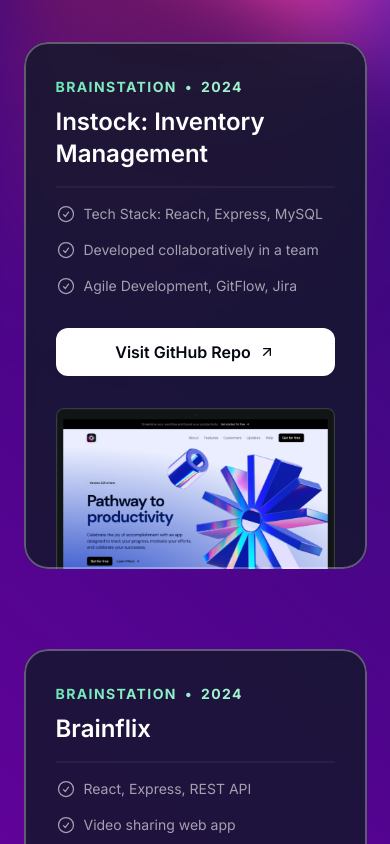
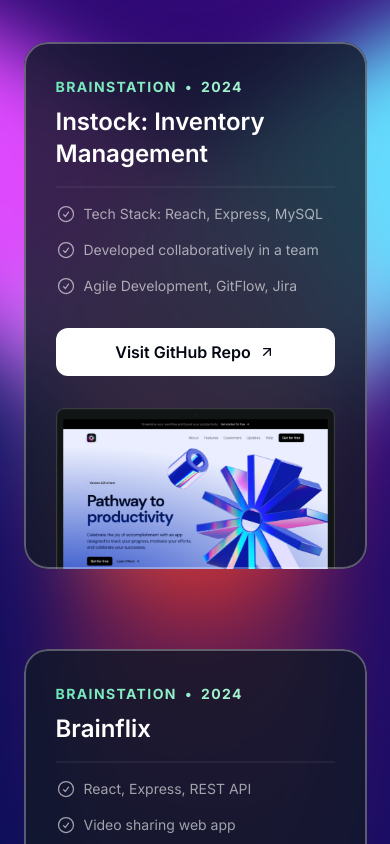
Before and after one commit to emilyjanedev/portfolio, a Next.js app: page / in a window 390 px wide. Shown: the part 1480-2324 px from the top of the page. Built offline with nearby package versions, Linux system fonts and the light colour scheme; a web font is replaced by a local one.

Commit message:
Adjust background gradient animation

```diff
--- a/src/components/BackgroundGradient.tsx
+++ b/src/components/BackgroundGradient.tsx
@@ -3,15 +3,15 @@
 import { useEffect, useRef, useState } from "react";
 
 export const BackgroundGradientAnimation = ({
-  gradientBackgroundStart = "rgb(108, 0, 162)",
-  gradientBackgroundEnd = "rgb(0, 17, 82)",
+  gradientBackgroundStart = "rgb(0, 17, 82)",
+  gradientBackgroundEnd = "rgb(108, 0, 162)",
   firstColor = "18, 113, 255",
   secondColor = "221, 74, 255",
   thirdColor = "100, 220, 255",
   fourthColor = "200, 50, 50",
   fifthColor = "180, 180, 50",
   pointerColor = "140, 100, 255",
-  size = "90%",
+  size = "70%",
   blendingValue = "hard-light",
   children,
   className,
@@ -121,7 +121,7 @@
         <div
           className={cn(
             `absolute [background:radial-gradient(circle_at_center,_var(--first-color)_0,_var(--first-color)_50%)_no-repeat]`,
-            `[mix-blend-mode:var(--blending-value)] w-[var(--size)] h-[var(--size)] top-[calc(var(--random-y))] left-[calc(var(--random-x))]`,
+            `[mix-blend-mode:var(--blending-value)] w-[var(--size)] h-[var(--size)] top-[calc(25%-var(--size)/2)] left-[calc(50%-var(--size)/2)]`,
             `[transform-origin:center_center]`,
             `animate-first`,
             `opacity-100`
@@ -130,8 +130,8 @@
         <div
           className={cn(
             `absolute [background:radial-gradient(circle_at_center,_rgba(var(--second-color),_0.8)_0,_rgba(var(--second-color),_0)_50%)_no-repeat]`,
-            `[mix-blend-mode:var(--blending-value)] w-[var(--size)] h-[var(--size)] top-[calc(var(--random-y))] left-[calc(var(--random-x))]`,
-            `[transform-origin:calc(var(--random-origin-x)) calc(var(--random-origin-y))]`,
+            `[mix-blend-mode:var(--blending-value)] w-[var(--size)] h-[var(--size)] top-[calc(25%-var(--size)/2)] left-[calc(50%-var(--size)/2)]`,
+            `[transform-origin:calc(50%-400px)]`,
             `animate-second`,
             `opacity-100`
           )}
@@ -139,7 +139,7 @@
         <div
           className={cn(
             `absolute [background:radial-gradient(circle_at_center,_rgba(var(--third-color),_0.8)_0,_rgba(var(--third-color),_0)_50%)_no-repeat]`,
-            `[mix-blend-mode:var(--blending-value)] w-[var(--size)] h-[var(--size)] top-[calc(var(--random-y))] left-[calc(var(--random-x))]`,
+            `[mix-blend-mode:var(--blending-value)] w-[var(--size)] h-[var(--size)] top-[calc(25%-var(--size)/2)] left-[calc(50%-var(--size)/2)]`,
             `[transform-origin:calc(50%+400px)]`,
             `animate-third`,
             `opacity-100`
@@ -148,22 +148,67 @@
         <div
           className={cn(
             `absolute [background:radial-gradient(circle_at_center,_rgba(var(--fourth-color),_0.8)_0,_rgba(var(--fourth-color),_0)_50%)_no-repeat]`,
-            `[mix-blend-mode:var(--blending-value)] w-[var(--size)] h-[var(--size)] top-[calc(var(--random-y))] left-[calc(var(--random-x))]`,
+            `[mix-blend-mode:var(--blending-value)] w-[var(--size)] h-[var(--size)] top-[calc(25%-var(--size)/2)] left-[calc(50%-var(--size)/2)]`,
             `[transform-origin:calc(50%-200px)]`,
             `animate-fourth`,
             `opacity-70`
           )}
         ></div>
-        <div
+        {/* <div
           className={cn(
             `absolute [background:radial-gradient(circle_at_center,_rgba(var(--fifth-color),_0.8)_0,_rgba(var(--fifth-color),_0)_50%)_no-repeat]`,
-            `[mix-blend-mode:var(--blending-value)] w-[var(--size)] h-[var(--size)] top-[calc(var(--random-y))] left-[calc(var(--random-x))]`,
+            `[mix-blend-mode:var(--blending-value)] w-[var(--size)] h-[var(--size)] top-[calc(25%-var(--size)/2)] left-[calc(50%-var(--size)/2)]`,
             `[transform-origin:calc(50%-800px)_calc(50%+800px)]`,
             `animate-fifth`,
             `opacity-100`
           )}
+        ></div> */}
+
+        <div
+          className={cn(
+            `absolute [background:radial-gradient(circle_at_center,_var(--first-color)_0,_var(--first-color)_50%)_no-repeat]`,
+            `[mix-blend-mode:var(--blending-value)] w-[var(--size)] h-[var(--size)] bottom-[calc(25%-var(--size)/2)] left-[calc(50%-var(--size)/2)]`,
+            `[transform-origin:center_center]`,
+            `animate-first`,
+            `opacity-100`
+          )}
         ></div>
-
+        <div
+          className={cn(
+            `absolute [background:radial-gradient(circle_at_center,_rgba(var(--second-color),_0.8)_0,_rgba(var(--second-color),_0)_50%)_no-repeat]`,
+            `[mix-blend-mode:var(--blending-value)] w-[var(--size)] h-[var(--size)] bottom-[calc(25%-var(--size)/2)] left-[calc(50%-var(--size)/2)]`,
+            `[transform-origin:calc(50%-400px)]`,
+            `animate-second`,
+            `opacity-100`
+          )}
+        ></div>
+        <div
+          className={cn(
+            `absolute [background:radial-gradient(circle_at_center,_rgba(var(--third-color),_0.8)_0,_rgba(var(--third-color),_0)_50%)_no-repeat]`,
+            `[mix-blend-mode:var(--blending-value)] w-[var(--size)] h-[var(--size)] bottom-[calc(25%-var(--size)/2)] left-[calc(50%-var(--size)/2)]`,
+            `[transform-origin:calc(50%+400px)]`,
+            `animate-third`,
+            `opacity-100`
+          )}
+        ></div>
+        <div
+          className={cn(
+            `absolute [background:radial-gradient(circle_at_center,_rgba(var(--fourth-color),_0.8)_0,_rgba(var(--fourth-color),_0)_50%)_no-repeat]`,
+            `[mix-blend-mode:var(--blending-value)] w-[var(--size)] h-[var(--size)] bottom-[calc(25%-var(--size)/2)] left-[calc(50%-var(--size)/2)]`,
+            `[transform-origin:calc(50%-200px)]`,
+            `animate-fourth`,
+            `opacity-70`
+          )}
+        ></div>
+        {/* <div
+          className={cn(
+            `absolute [background:radial-gradient(circle_at_center,_rgba(var(--fifth-color),_0.8)_0,_rgba(var(--fifth-color),_0)_50%)_no-repeat]`,
+            `[mix-blend-mode:var(--blending-value)] w-[var(--size)] h-[var(--size)] bottom-[calc(25%-var(--size)/2)] left-[calc(50%-var(--size)/2)]`,
+            `[transform-origin:calc(50%-800px)_calc(50%+800px)]`,
+            `animate-fifth`,
+            `opacity-100`
+          )}
+        ></div> */}
         {interactive && (
           <div
             ref={interactiveRef}
--- a/src/sections/Hero.tsx
+++ b/src/sections/Hero.tsx
@@ -5,7 +5,7 @@
 
 export const HeroSection = () => {
   return (
-    <div className="py-32 md:py-48 lg:py-60 relative z-2">
+    <div className="py-32 md:py-48 lg:py-40 relative z-2">
       <div className="container">
         <div className="flex flex-col items-center">
           <Image
--- a/tailwind.config.ts
+++ b/tailwind.config.ts
@@ -58,13 +58,13 @@
         },
         moveVertical: {
           "0%": {
-            transform: "translateY(-50%)",
+            transform: "translateY(-80%)",
           },
           "50%": {
-            transform: "translateY(50%)",
+            transform: "translateY(80%)",
           },
           "100%": {
-            transform: "translateY(-50%)",
+            transform: "translateY(-80%)",
           },
         },
         shimmer: {
```
